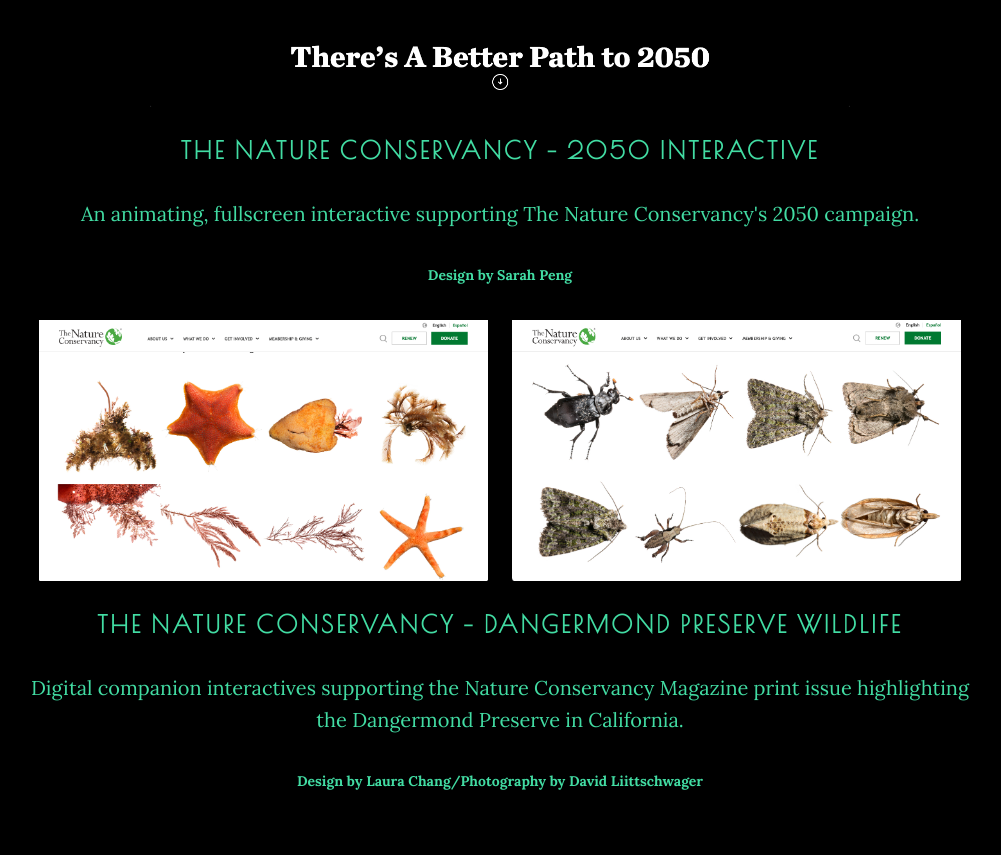
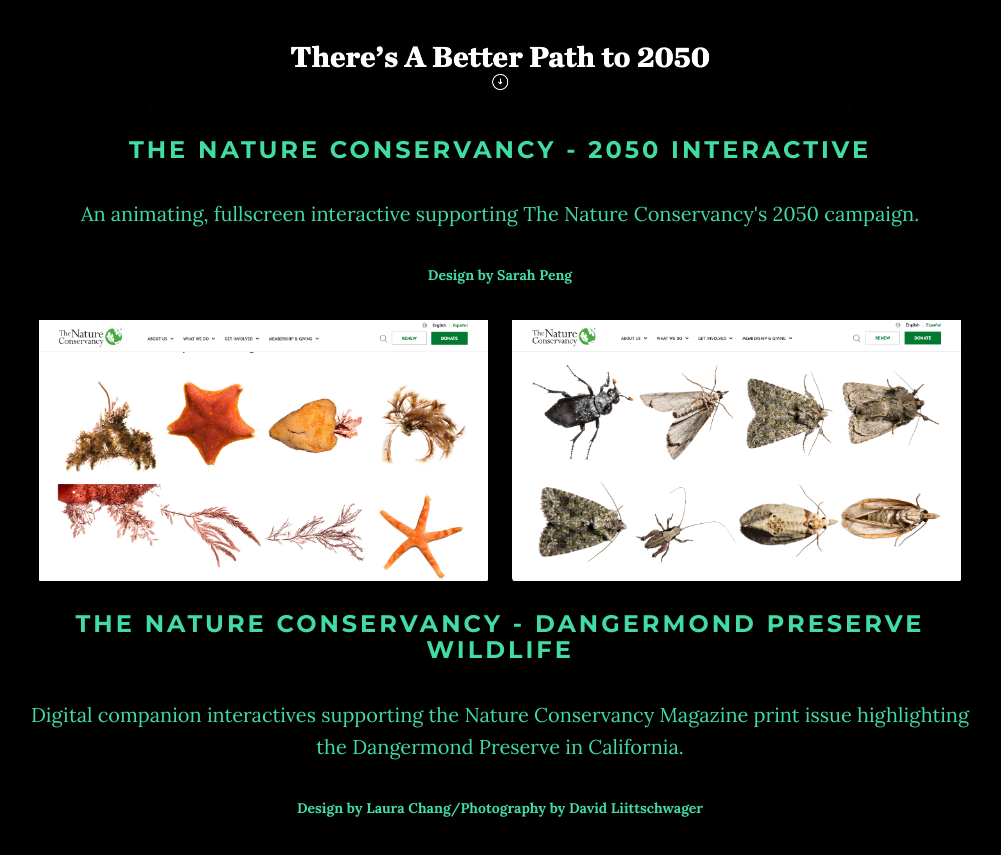
Before and after one commit to philw214/philw214.github.io, a plain HTML site: page index.html in a window 1280 px wide. Shown: the part 2000-2855 px from the top of the page, without its empty margins (140-1141 px from the left). Drawn offline with nearby package versions, Linux system fonts and the light colour scheme; some packages are replaced by stand-ins of ours; a web font is replaced by a local one.

Commit message:
remove font

```diff
--- a/css/grayscale.css
+++ b/css/grayscale.css
@@ -74,9 +74,7 @@
 .navbar-custom .nav li a.audio-nav:hover {
   color: #BD7025;
 }
-.project-title{
-font-family: 'Poiret One', cursive;
-}
+
 h1,
 h2,
 h3,
```
